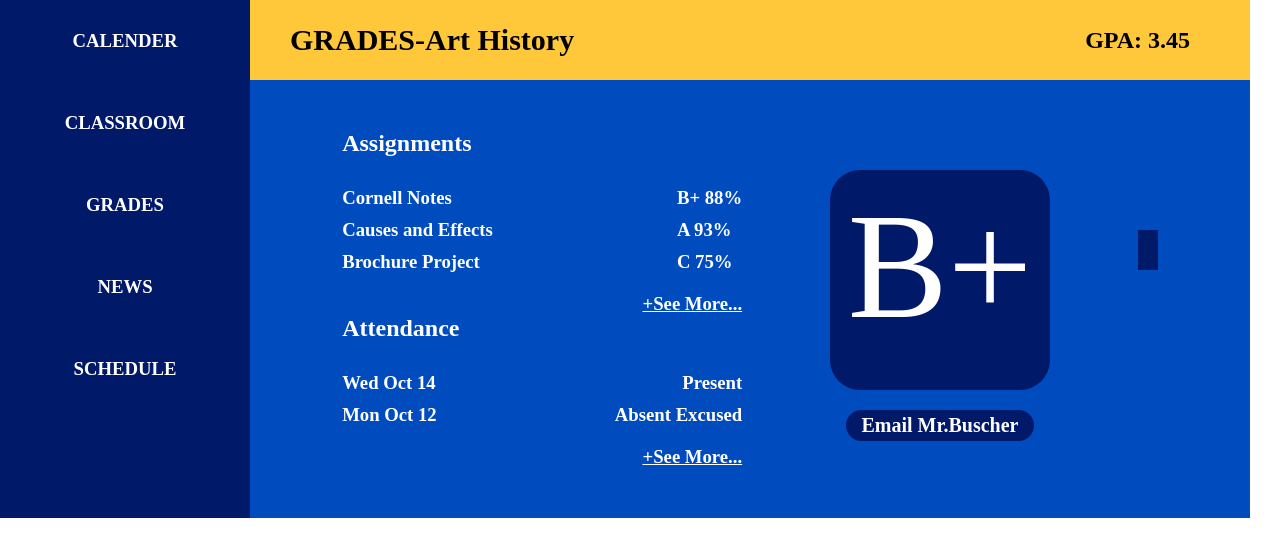
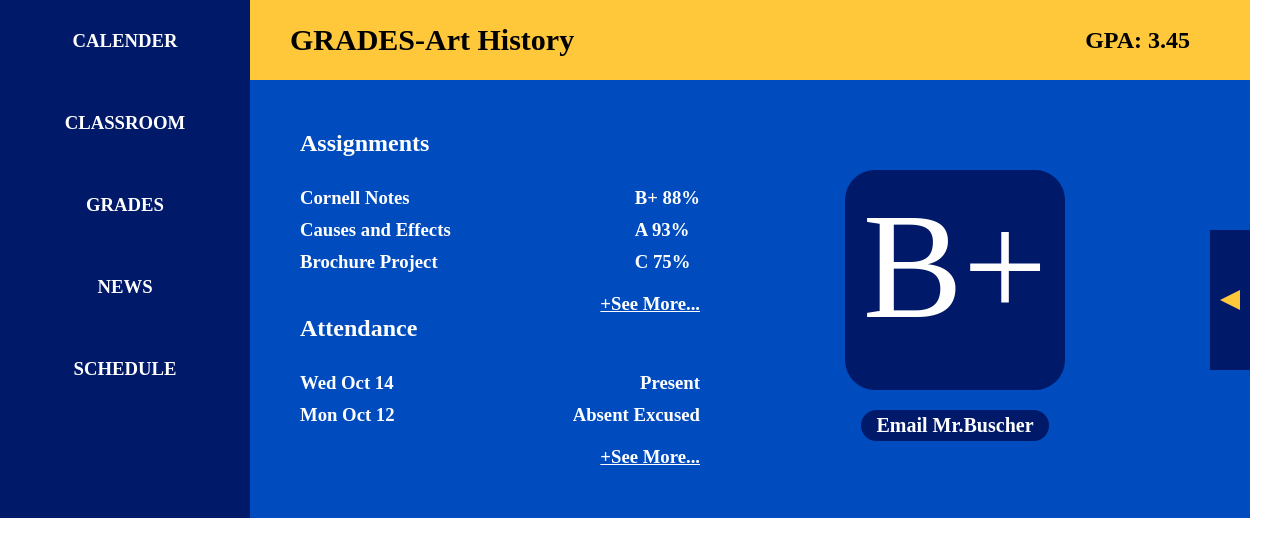
Before and after one commit to blueyellow20/html-css-final, a plain HTML site: page champ1on.html in a window 1280 px wide. Drawn offline with Linux system fonts and the light colour scheme.

Commit message:
fixed schedule
//

```diff
--- a/champ1on.html
+++ b/champ1on.html
@@ -75,7 +75,10 @@
 
             </div>
             <div class="rightrightright">
-                <div class="bluebox"></div>
+                <div class="bluebox">
+                    <div class="triangle-left"></div>
+
+                </div>
             </div>
 
             </div>
--- a/style.css
+++ b/style.css
@@ -224,23 +224,24 @@
     flex-wrap: wrap;
     text-align: center;
 }
-.righthome div{
-    margin: 4px;
-}
+
 
 .monday{
     background-color: #1b7092;
+    margin-left: 10px;
 }
 
 .mtwtf{
     background-color:  #1b7092;
-    margin: 4px;
+    margin: 0px;
     color: white;
     width:170px;
 
 }
 
 .math{
+    margin-bottom: 4px;
+
     color:#1b7092;
     height: 130px;
 }
@@ -268,6 +269,7 @@
 .white{
     background-color: white;
     height: 50px;
+    width: 170px;
 }
 
 .allchamp{
@@ -324,8 +326,10 @@
     display:flex;
     flex-direction: row;
     flex-wrap: wrap;
-    justify-content: space-around;
+    justify-content: space-between;
     margin: 50px;
+    margin-right:0px;
+    width: 950px;
 }
 .allright{
     background-color:  #004cbf;
@@ -333,8 +337,8 @@
 
 .bluebox{
     background-color: #001968;
-    width: 20px;
-    height :40px;
+    width: 40px;
+    height :140px;
 }
 
 .rightleft{
@@ -382,6 +386,19 @@
 }
 
 .bluebox{
+    display: flex;
+    flex-direction: row;
+    align-items: center;
+    justify-content: center;
     margin-top: 100px;
 }
+
+.triangle-left {
+
+	width: 0;
+	height: 0;
+	border-top: 10px solid transparent;
+	border-right: 20px solid #ffc83b;
+	border-bottom: 10px solid transparent;
+}
 /*어쩌구 :hover*/
```
